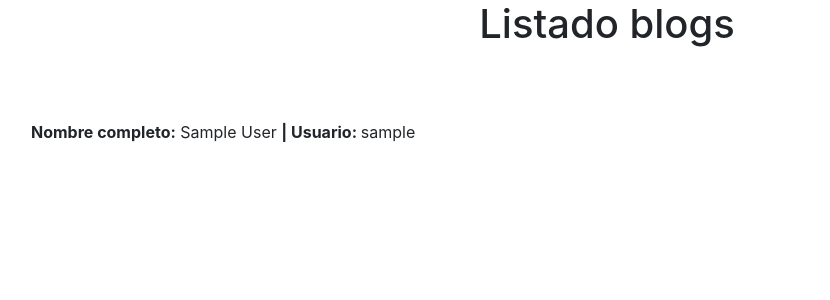
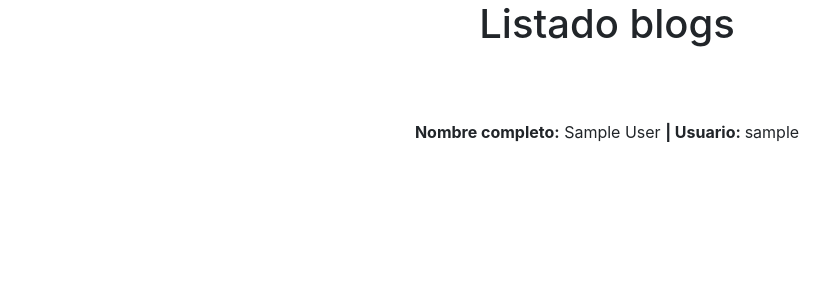
Before and after one commit to davidserranojofra/wordplease, a Django app: page /blogs/ in a window 1280 px wide. Shown: the part 41-341 px from the top of the page, without its empty margins (33-863 px from the left). Run offline with Django 3.2, Linux system fonts and the light colour scheme; the visitor is signed in with stand-in values (Sample User, id 1); data comes from the database, SQL or seed files in the repository; some libraries are stand-ins or nearby versions.

Commit message:
correccion de estilo y preparo para ejercicio de API rest

```diff
--- a/src/usuarios/templates/listado_blogs_usuarios.html
+++ b/src/usuarios/templates/listado_blogs_usuarios.html
@@ -5,7 +5,7 @@
 
 {% block content %}
     <h1 class="text-center">Listado blogs</h1>
-    <div class="p-5">
+    <div class="p-5 text-center">
         {% for usuario in object_list %}
             <p class="p-3"><strong>Nombre completo:</strong> {{ usuario.first_name }} {{ usuario.last_name }} <strong>| Usuario: </strong> {{ usuario.username }}</p>
         {% endfor %}
```
Also changed, not shown: src/wordplease/urls.py (+9 -0 lines).
